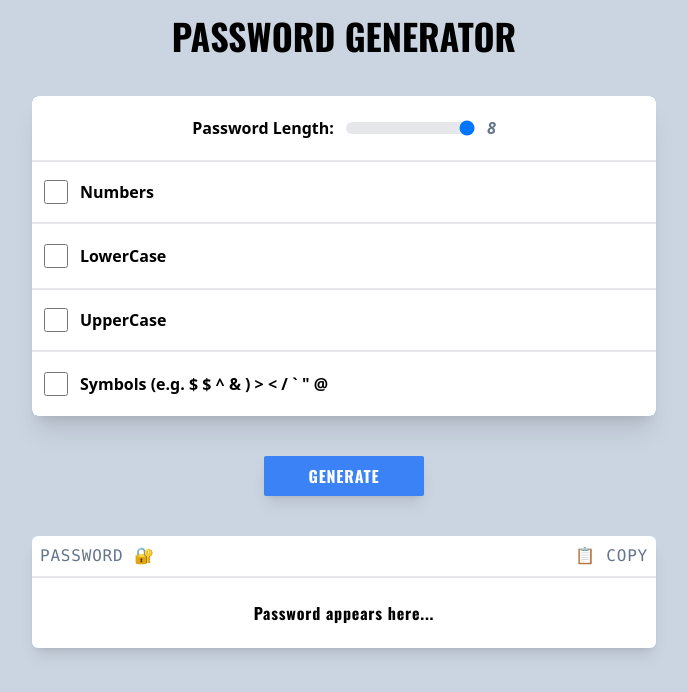
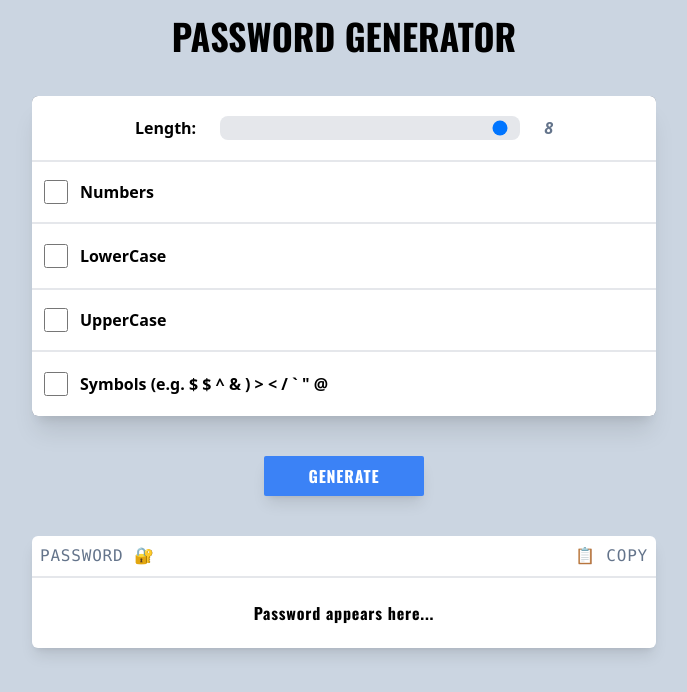
Before and after one commit to jasonuc/passwordgenerator, a React (Vite) app: page / in a window 1280 px wide. Shown: the top 692 px of the page, without its empty margins (296-983 px from the left). Built offline with nearby package versions, Linux system fonts and the light colour scheme.

Commit message:
increases the range of the range input

```diff
--- a/src/App.jsx
+++ b/src/App.jsx
@@ -1,4 +1,4 @@
-import { useState, useEffect } from 'react'
+import { useState } from 'react'
 import PasswordOptions from './components/PasswordOptions'
 import Generate from './components/Generate'
 import PasswordDisplay from './components/PasswordDisplay'
@@ -13,13 +13,12 @@ function App() {
     "Numbers": false, "LowerCase": false, "UpperCase": false, "Symbols (e.g. $ $ ^ & ) > < / ` \" @": false
   });
 
-  // useEffect()
 
   return (
     <div className='h-screen bg-slate-300 p-4 box-border flex flex-col items-center gap-y-10'>
       <h1 className=' text-3xl md:text-4xl font-oswald uppercase font-bold text-center'>Password Generator</h1>
       <PasswordOptions setConstraints={setConstraints} constraints={constraints} passwordLength={passwordLength} setPasswordLength={setPasswordLength} />
-      <Generate setPassword={setPassword} constraints={constraints}  passwordLength={passwordLength} />
+      <Generate setPassword={setPassword} constraints={constraints} passwordLength={passwordLength} />
       <PasswordDisplay password={password} />
     </div>
   )
--- a/src/components/Generate.jsx
+++ b/src/components/Generate.jsx
@@ -1,6 +1,6 @@
 import { generate } from "generate-password-browser";
 
-function Generate({setPassword, constraints, passwordLength}) {
+function Generate({ setPassword, constraints, passwordLength }) {
 
     function handleClick() {
 
--- a/src/components/Option.jsx
+++ b/src/components/Option.jsx
@@ -3,10 +3,8 @@ function Option({ option, key, constraints, setConstraints }) {
 
 
     function handleChange() {
-        // console.log(option)
         if (constraints !== undefined && constraints !== null) {
             setConstraints((prev) => ({ ...prev, [option]: !constraints[option], 'changed': true }));
-            // console.log(constraints);
         }
     }
 
--- a/src/components/Slider.jsx
+++ b/src/components/Slider.jsx
@@ -8,8 +8,8 @@ function Slider({ passwordLength, setPasswordLength }) {
 
     return (
         <li key={50} className="flex w-full h-1/5 flex-row items-center p-3 gap-x-3 bg-white even:border-b-2 even:border-t-2 first:rounded-tl-md first:rounded-tr-md last:rounded-bl-md last:rounded-br-md flex-grow justify-center">
-            <p className="font-bold">Password Length: </p>
-            <input type="range" name="slider" max={18} min={5}  step={1} onChange={handleChange}  className="h-3 bg-gray-200 rounded-lg appearance-none cursor-pointer range-lg dark:bg-gray-700" />
+            <p className="font-bold">Length: </p>
+            <input type="range" name="slider" max={30} min={5}  step={1} onChange={handleChange}  className="h-5 w-1/2 mx-3 p-3 bg-gray-200 rounded-lg appearance-none cursor-pointer range-lg dark:bg-gray-700 " />
             <p className="font-extrabold italic text-slate-500">{passwordLength}</p>
         </li>
     )
```
